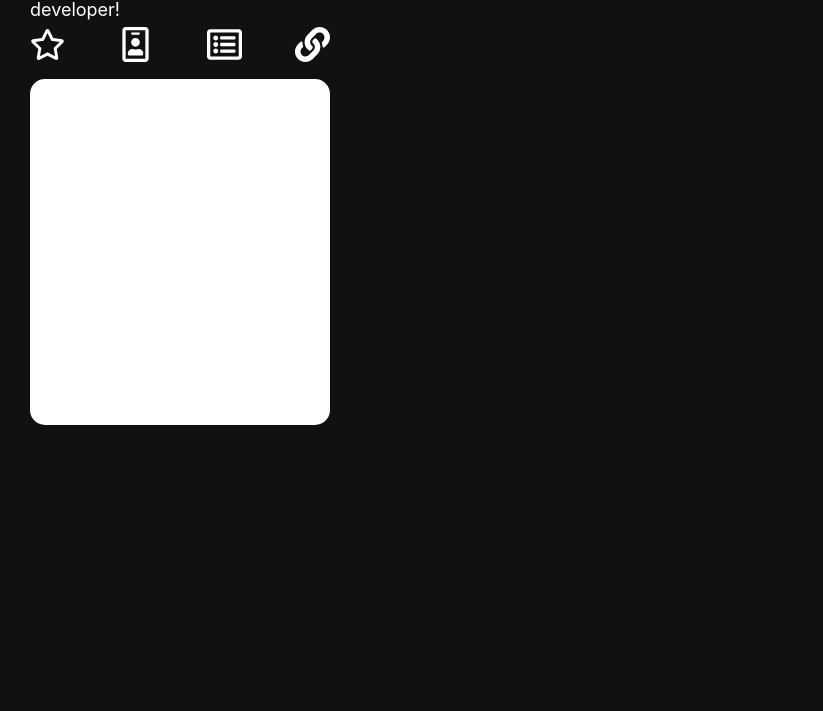
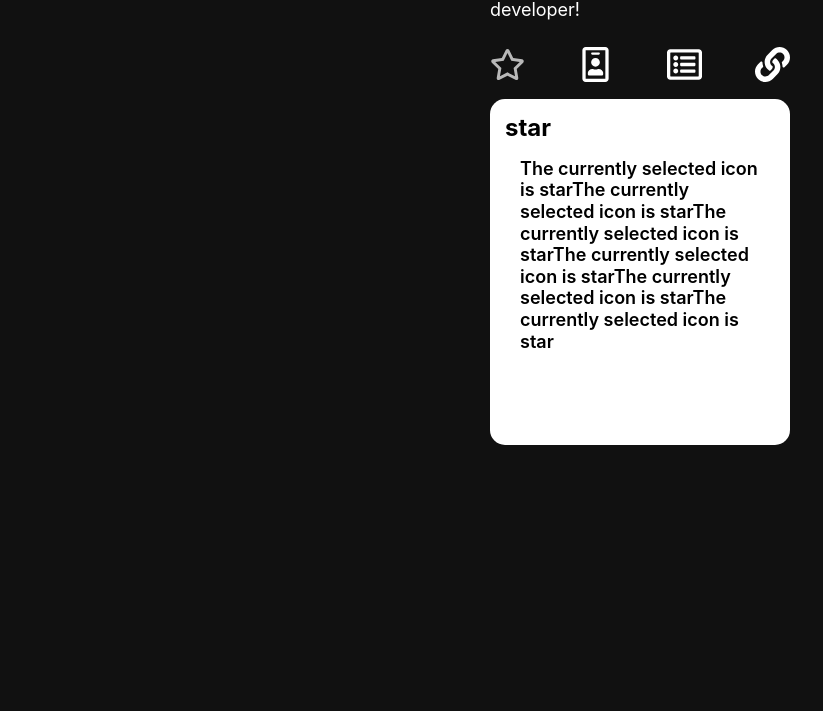
Before and after one commit to petaripetrov/portfolio, a Gatsby site: page /board in a window 1280 px wide. Shown: the part 89-800 px from the top of the page, without its empty margins (0-823 px from the left). Built offline with nearby package versions, Linux system fonts and the light colour scheme; Gatsby itself is replaced by a stand-in of ours; a web font is replaced by a local one.

Commit message:
Icon carrosel finishup

```diff
--- a/gatsby-browser.js
+++ b/gatsby-browser.js
@@ -5,3 +5,5 @@
  */
 
 // You can delete this file if you're not using it
+import wrapWithProvider from './src/state/wrap-with-provider'
+export const wrapRootElement = wrapWithProvider
--- /dev/null
+++ b/src/components/elements/icon.tsx
@@ -0,0 +1,38 @@
+import React from "react"
+import { useState, useEffect } from "react"
+import { useTypedSelector } from "../../state/createStore"
+import { useDispatch } from "react-redux"
+import { IconDefinition } from "@fortawesome/fontawesome-svg-core"
+import { carrosselState, update } from "../../state/reducers/carrosselReducer"
+import { FontAwesomeIcon } from "@fortawesome/react-fontawesome"
+
+type IconProps = {
+    icon: IconDefinition
+}
+
+
+const Icon: React.FC<IconProps> = ({ icon }) => {
+    const [selected, setSelected] = useState(false)
+    const currentSelected = useTypedSelector(state => state.carrossel.current)
+    const dispatch = useDispatch()
+
+    useEffect(() => {
+        if (currentSelected === icon.iconName) {
+            setSelected(true)
+        } else {
+            setSelected(false)
+        }
+    }, [currentSelected])
+
+    function handleClick() {
+        let cast: unknown = (icon.iconName as unknown)
+        let name: carrosselState = (cast as carrosselState)
+        dispatch(update(name))
+    }
+
+    return (
+        <FontAwesomeIcon onClick={handleClick} className={`icon ${selected ? "icon-selected" : ""}`} icon={icon} />
+    )
+}
+
+export default Icon
--- a/src/components/elements/iconsCarrosel.tsx
+++ b/src/components/elements/iconsCarrosel.tsx
@@ -1,34 +1,19 @@
-import React, { useState } from "react"
-import { FontAwesomeIcon } from "@fortawesome/react-fontawesome"
-import { faStar, faIdBadge, faListAlt, IconDefinition, } from "@fortawesome/free-regular-svg-icons"
+import React from "react"
+import { faStar, faIdBadge, faListAlt} from "@fortawesome/free-regular-svg-icons"
 import { faLink } from "@fortawesome/free-solid-svg-icons"
-
-type IconProps = {
-    icon: IconDefinition
-}
-
-const Icon: React.FC<IconProps> = ({ icon }) => {
-    const [disable, setDisable] = useState(false)
-
-    function handleOnClick() {
-        setDisable(disable!)
-    }
-
-    return (
-            <FontAwesomeIcon onClick={handleOnClick} className="icon" icon={icon} />
-    )
-}
+import Icon from "./icon"
 
 const IconsCarrosel: React.FC = () => {
 
     return (
         <div className="icon-carrosel">
-            <Icon icon={faStar} />
-            <Icon icon={faIdBadge} />
-            <Icon icon={faListAlt} />
-            <Icon icon={faLink} />
-        </div>
+                <Icon icon={faStar} />
+                <Icon icon={faIdBadge} />
+                <Icon icon={faListAlt} />
+                <Icon icon={faLink} />
+            </div>
     )
 }
 
+import { FontAwesomeIcon } from "@fortawesome/react-fontawesome"
 export default IconsCarrosel
--- a/src/components/elements/textBox.tsx
+++ b/src/components/elements/textBox.tsx
@@ -1,9 +1,18 @@
 import React from "react"
+import { useTypedSelector } from "../../state/createStore"
 
 const TextBox: React.FC = () => {
+    const text = useTypedSelector(state => state.carrossel.current)
 
     return (
         <div className="text-box">
+            <div className="text">
+                {text}
+            </div>
+            <div className="subtext">
+                The currently selected icon is {text}
+            The currently selected icon is {text}The currently selected icon is {text}The currently selected icon is {text}The currently selected icon is {text}The currently selected icon is {text}
+            </div>
         </div>
     )
 }
--- a/src/state/createStore.ts
+++ b/src/state/createStore.ts
@@ -1,10 +1,20 @@
 import { configureStore } from "@reduxjs/toolkit"
-import rootReducer from './reducers/rootReducer'
+import rootReducer, { RootState } from './reducers/rootReducer'
+import { TypedUseSelectorHook, useSelector } from "react-redux"
+
+const preloadedState: RootState = {
+    carrossel:
+    {
+        current: "star"
+    }
+}
+
+export const useTypedSelector: TypedUseSelectorHook<RootState> = useSelector
 
 export const store = configureStore({
-    reducer: rootReducer
+    reducer: rootReducer,
+    devTools: true,
+    preloadedState
 })
 
-export type RootState = ReturnType<typeof store.getState>
-
 export default store
--- /dev/null
+++ b/src/state/reducers/carrosselReducer.ts
@@ -0,0 +1,25 @@
+import { createSlice, PayloadAction} from "@reduxjs/toolkit"
+
+export type carrosselState = {
+    current: "star" | "id-badge" | "list-alt" | "link"
+}
+
+let initialState: carrosselState = {
+    current: "star"
+}
+
+const carrosselSlice = createSlice({
+    name: 'carrossel',
+    initialState,
+    reducers: {
+        update(state, action: PayloadAction<carrosselState>) {
+            state.current = action.payload
+        }
+    }
+})
+
+export const {
+    update
+} = carrosselSlice.actions
+
+export default carrosselSlice.reducer
--- a/src/state/reducers/rootReducer.ts
+++ b/src/state/reducers/rootReducer.ts
@@ -1,6 +1,10 @@
-import {combineReducers} from '@reduxjs/toolkit'
+import { combineReducers } from '@reduxjs/toolkit'
 
-const rootReducer = combineReducers({})
+import carrosselReducer from './carrosselReducer'
+
+const rootReducer = combineReducers({
+    carrossel: carrosselReducer
+})
 
 export type RootState = ReturnType<typeof rootReducer>
 
--- a/src/styles/global.css
+++ b/src/styles/global.css
@@ -3,6 +3,7 @@
 body{
     height: 100%;
     margin: 0;
+    padding: 0;
 
     background-color: #111111;
 
@@ -12,12 +13,13 @@ body{
 
 main{
     display: grid;
-    grid-template-columns: repeat(12, minmax(250px, 1fr));
-    grid-template-columns: repeat(auto-fit, minmax(250px, 1fr));
+    grid-template-columns: repeat(12, minmax(1fr, 1fr));
+    grid-template-rows: repeat(auto-fit, minmax(1fr, 1fr));
 
-    margin: 30px;
+    margin:30px;
+
+    justify-content: center;
 }
-
 .text-wrapper{
     width: 184px;
     height: 88px;
@@ -64,11 +66,39 @@ main{
     border-radius: 15px;
 
     grid-row-start: 3;
+
+}
+
+.text {
+    overflow: hidden;
+
+    font-family: "Inter-Bold", "Inter", sans-serif;
+    color: #000000;
+    font-size: 24px;
+    letter-spacing: 0px;
+    line-height: 1.2;
+    font-weight: 700;
+
+    margin: 15px 0 0 15px;
+}
+
+.subtext {
+    overflow: hidden;
+
+    font-family: "Inter-SemiBold", "Inter", sans-serif;
+    color: #000000;
+    font-size: 18px;
+    letter-spacing: 0px;
+    line-height: 1.2;
+    font-weight: 600;
+
+    margin: 15px 30px 30px 30px;
 }
 
 .icon-carrosel {
     width: 300px;
     height: 30px;
+    margin-top: 20px;
 
     display: flex;
     flex-direction: row;
@@ -89,7 +119,29 @@ main{
     overflow: visible;
 }
 
+.icon-selected {
+    opacity: 70%;
+    pointer-events: none;
+}
+
 .icon:hover {
-    width: 40px !important;
-    height: 40px;
+    animation: wiggle 0.5s;
 }
+
+@keyframes wiggle {
+    0% {
+        transform: rotate(0deg);
+    }
+   25% {
+        transform: rotate(5deg);
+    }
+   50% {
+        transform: rotate(-5deg);
+    }
+   75% {
+        transform: rotate(5deg);
+    }
+  100% {
+       transform: rotate(0deg);
+    }
+}
```
